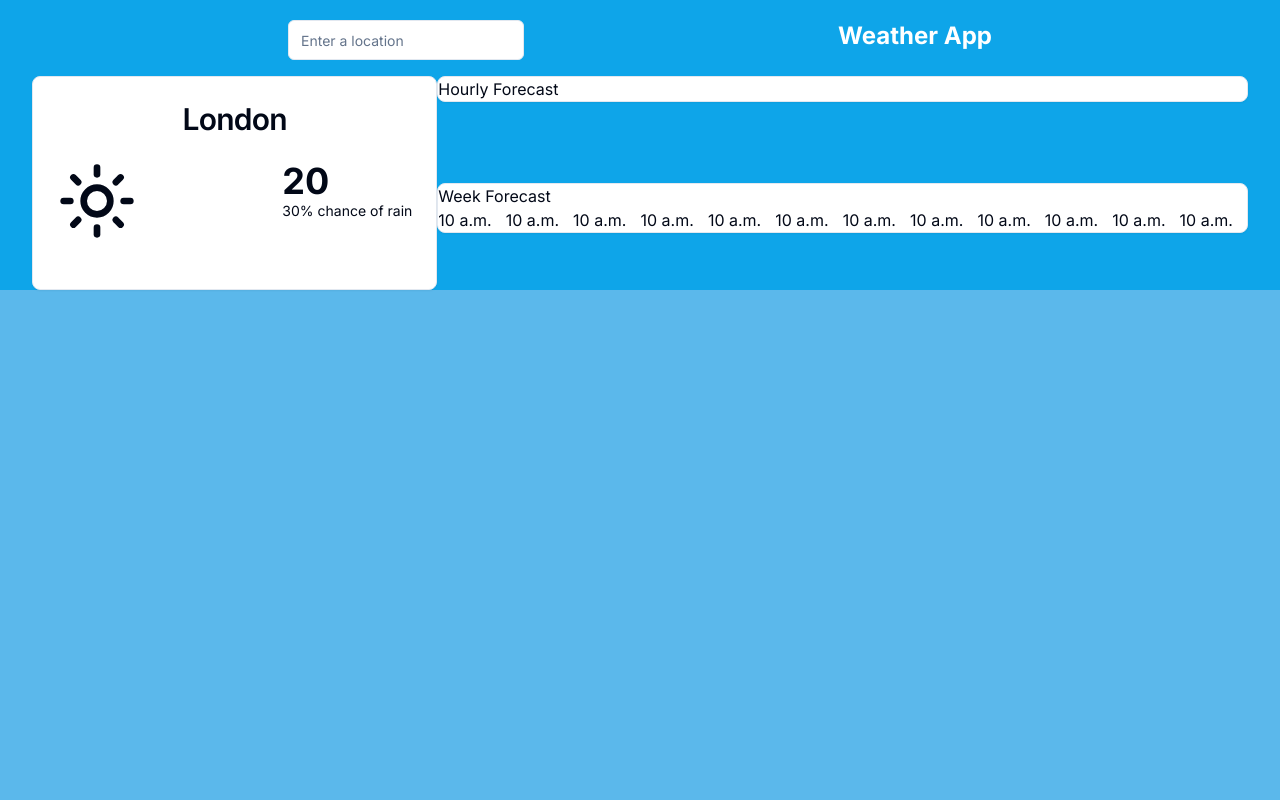
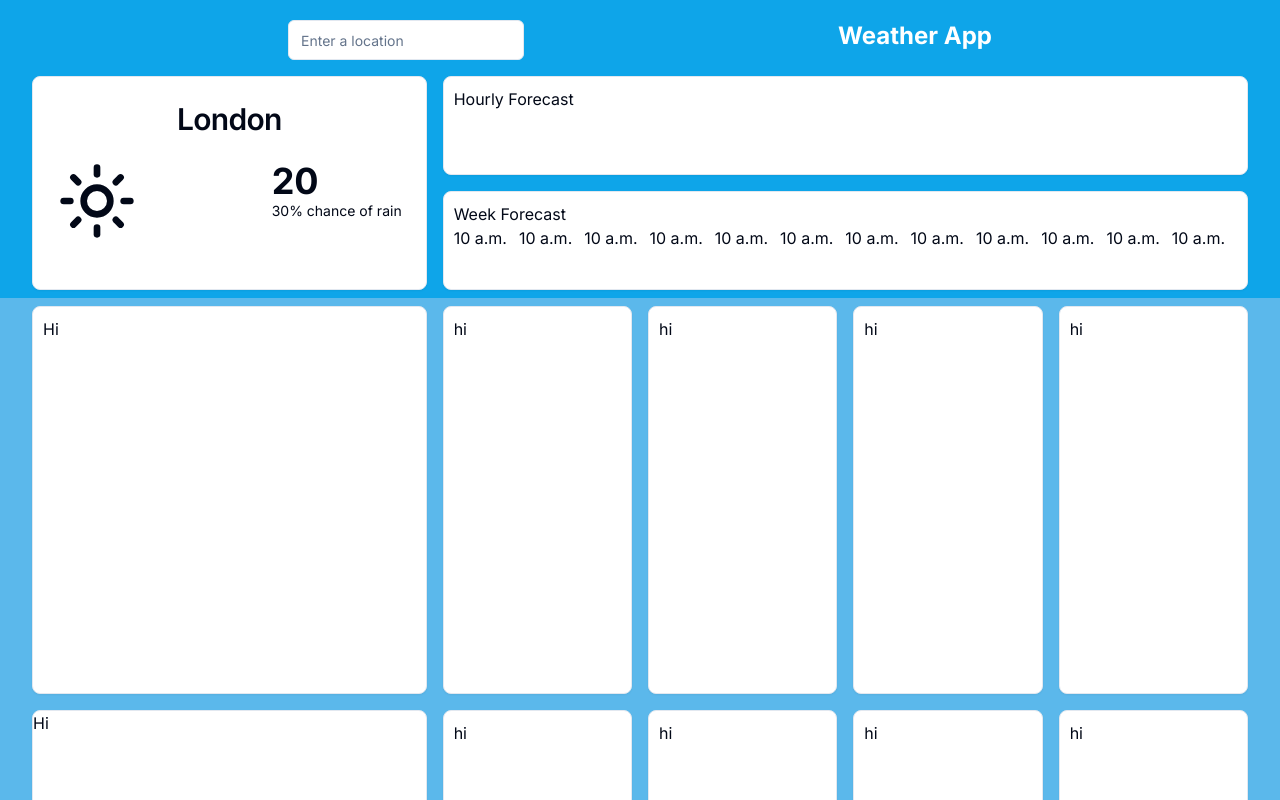
Before and after one commit to emersonh-xyz/weather-app, a Next.js app: page /details-page in a window 1280 px wide. Shown: the top 800 px of the page. Built offline with nearby package versions, Linux system fonts and the light colour scheme.

Commit message:
Update grid layout and add cards to details page

```diff
--- a/src/app/details-page/page.tsx
+++ b/src/app/details-page/page.tsx
@@ -4,12 +4,12 @@ import { Card, CardContent, CardDescription, CardFooter, CardHeader, CardTitle }
 export default function Details() {
   return (
     <div className="">
-      <div className="grid grid-cols-3 grid-rows-2 pt-4 px-8">
+      <div className="grid grid-cols-3 grid-rows-2 pt-4 px-8 pb-2 gap-4">
         <div className="row-span-2">
           <WeatherCard location="London" temperature={20} rainChance={30} />
         </div>
         <div className="col-span-2">
-          <Card>
+          <Card className="h-full p-2.5">
             <p>Hourly Forecast</p>
             <div className="grid grid-cols-12 overflow-x-auto">
               <div></div>
@@ -17,7 +17,7 @@ export default function Details() {
           </Card>
         </div>
         <div className="col-span-2">
-          <Card>
+          <Card className="h-full p-2.5">
             <p>Week Forecast</p>
             <div className="grid grid-cols-12">
               <div><p>10 a.m.</p></div>
@@ -36,8 +36,37 @@ export default function Details() {
           </Card>
         </div>
       </div>
-      <div className="bg-[#5BB8EB] w-full h-screen items-center flex">
-
+      <div className="bg-[#5BB8EB] w-full h-screen grid grid-cols-6 grid-rows-2 px-8 pt-2 gap-4">
+        <Card className="col-span-2 p-2.5">
+          <p>Hi</p>
+        </Card>
+        <Card className="p-2.5">
+          <p>hi</p>
+        </Card>
+        <Card className="p-2.5">
+          <p>hi</p>
+        </Card>
+        <Card className="p-2.5">
+          <p>hi</p>
+        </Card>
+        <Card className="p-2.5">
+          <p>hi</p>
+        </Card>
+        <Card className="col-span-2">
+          <p>Hi</p>
+        </Card>
+        <Card className="p-2.5">
+          <p>hi</p>
+        </Card>
+        <Card className="p-2.5">
+          <p>hi</p>
+        </Card>
+        <Card className="p-2.5">
+          <p>hi</p>
+        </Card>
+        <Card className="p-2.5">
+          <p>hi</p>
+        </Card>
       </div>
     </div>
   )
```
